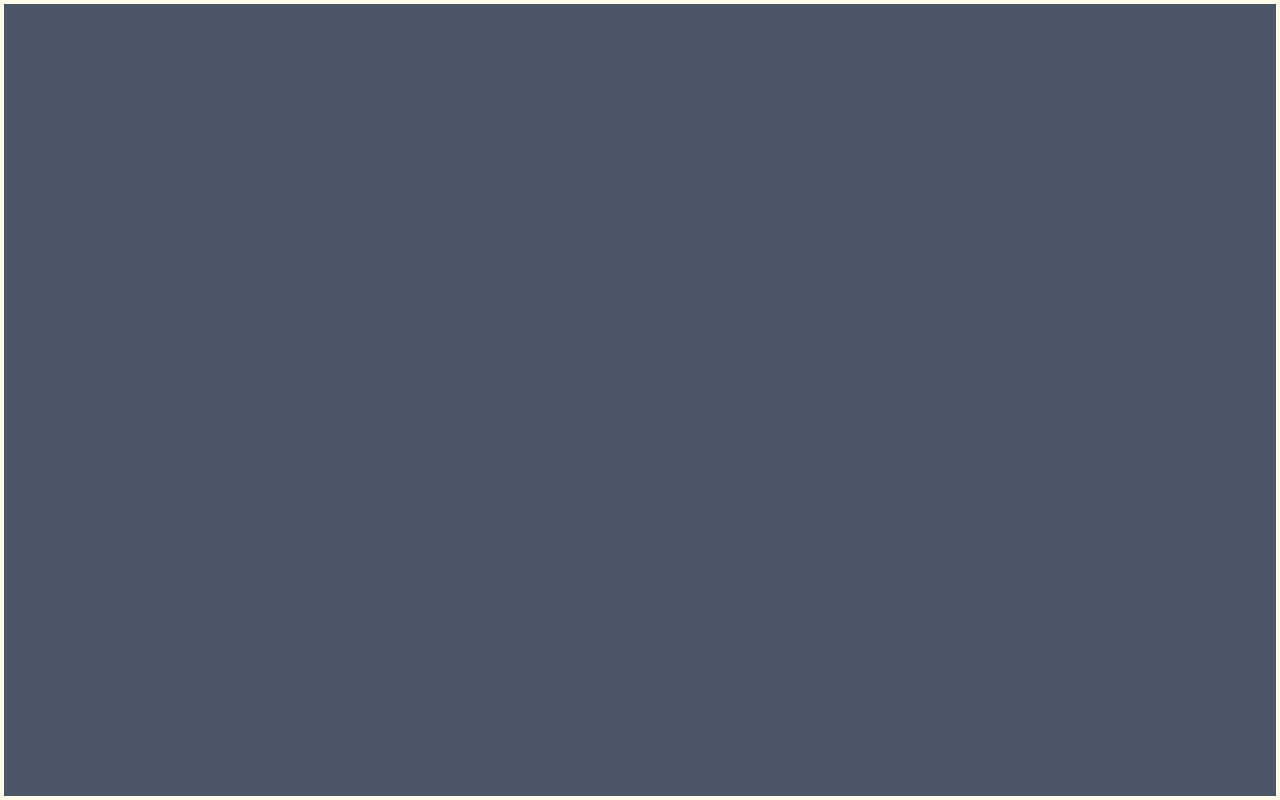
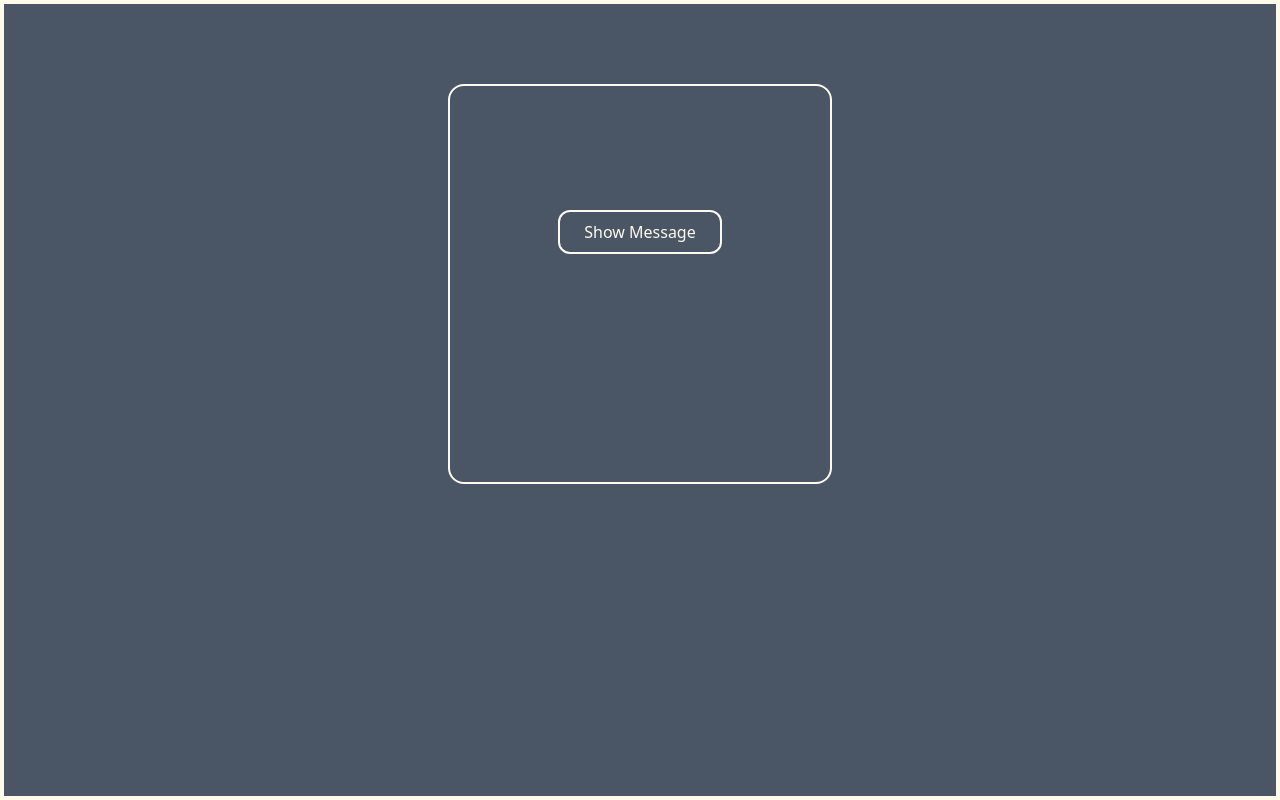
Before and after one commit to vikas-git1/React-Tasks, a React (Vite) app: page / in a window 1280 px wide. Built offline with nearby package versions, Linux system fonts and the light colour scheme.

Commit message:
Complete Show Hide Toggle

```diff
--- a/src/tasks/06_showHideToggle/ShowHideToggle.jsx
+++ b/src/tasks/06_showHideToggle/ShowHideToggle.jsx
@@ -1,11 +1,28 @@
-import React from 'react'
+import React, { useState } from "react";
 
 const ShowHideToggle = () => {
+  const [showMessage, setShowMessage] = useState(false);
+
   return (
-    <div>
+    <div className="h-[50vh] w-[30vw] border-2 border-amber-50 rounded-2xl m-auto flex flex-col justify-center items-center gap-6 text-amber-50">
+      <button
+        onClick={() => setShowMessage((prev) => !prev)}
+        className="border-2 border-amber-50 px-6 py-2 rounded-xl cursor-pointer hover:bg-amber-50 hover:text-black transition"
+      >
+        {showMessage ? "Hide Message" : "Show Message"}
+      </button>
 
+      {/* Reserve space for message box */}
+      <div className="h-20 flex justify-center items-center">
+        {showMessage && (
+          <div className="p-4 border border-amber-50 rounded-xl shadow-lg text-center animate-fadeIn">
+            <h2 className="text-xl font-semibold">✨ Welcome to my Page ✨</h2>
+            <p className="text-sm opacity-80">This message is now visible.</p>
+          </div>
+        )}
+      </div>
     </div>
-  )
-}
+  );
+};
 
-export default ShowHideToggle
+export default ShowHideToggle;
```
